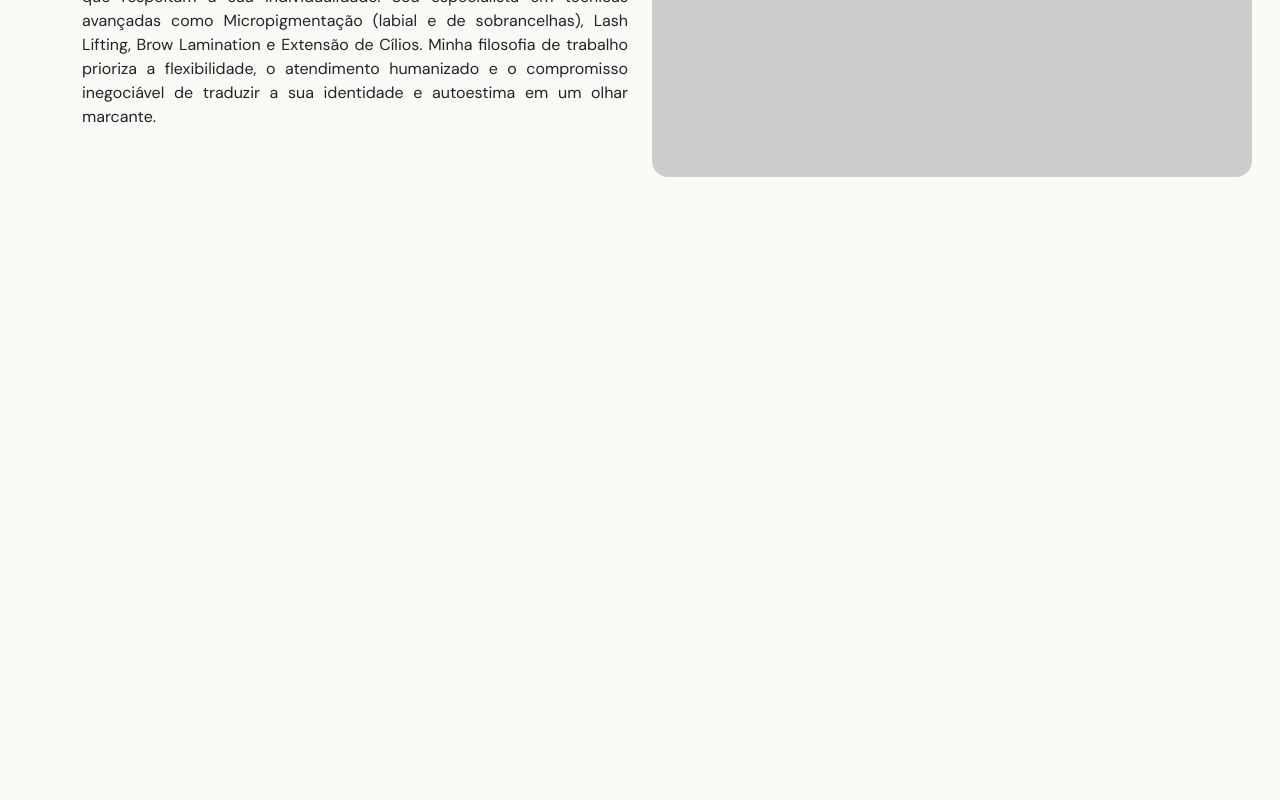
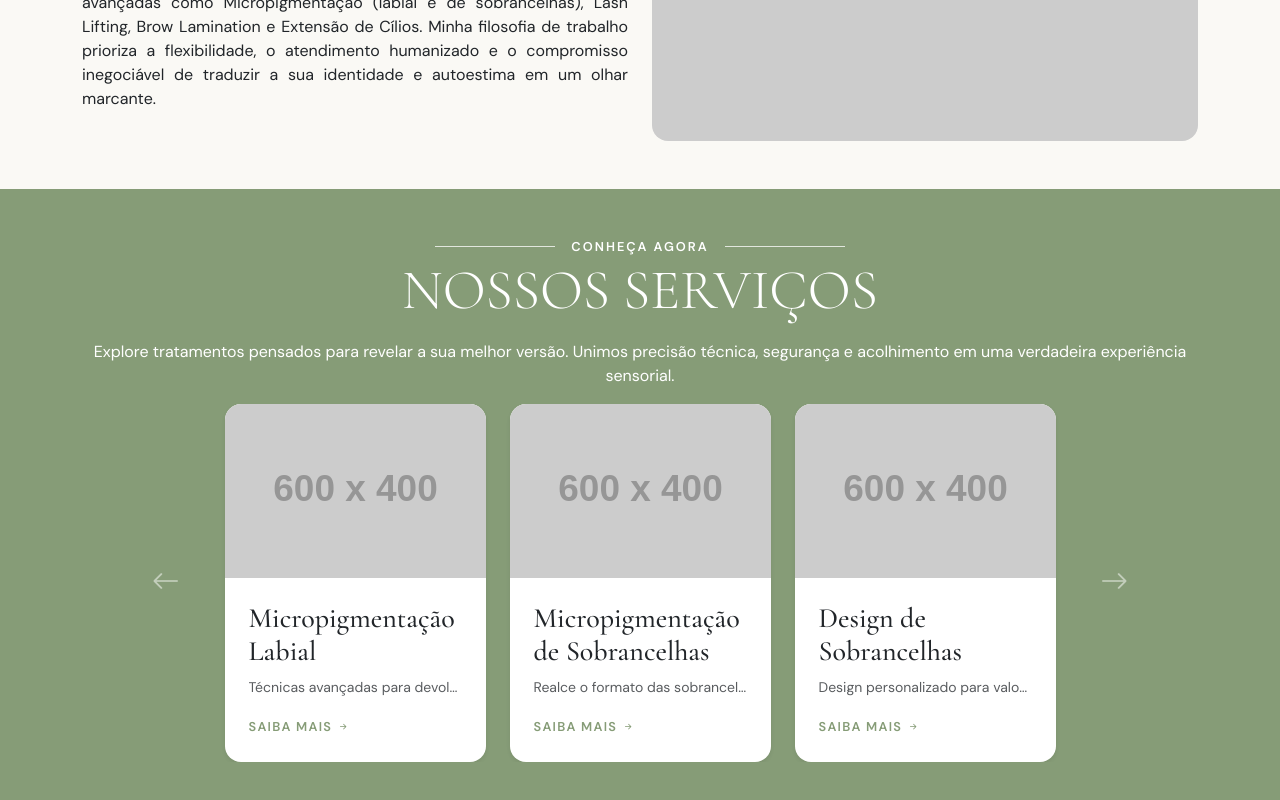
Before and after one commit to PI-FatecZL/BeJacob-Frontend, a React (Vite) app: page / in a window 1280 px wide. Shown: the part 1498-2298 px from the top of the page. Before the commit the page ends 1675 px from the top, so only its background shows below. Built offline with nearby package versions, Linux system fonts and the light colour scheme.

Commit message:
feat: implementando seção de serviços

```diff
--- a/src/assets/sass/main.scss
+++ b/src/assets/sass/main.scss
@@ -3,6 +3,7 @@ $primary: #4F694F;
 $secondary: #586949;
 $success: #869C77;
 $warning: #C5A059;
+$body: #FAF9F5;
 
 $font-sizes: (
   1: 2.5rem,
--- /dev/null
+++ b/src/components/ServiceCard.tsx
@@ -0,0 +1,22 @@
+interface ServiceCardProps {
+    title: string;
+    description: string;
+    link: string;
+}
+
+export default function ServiceCard({title, description, link}: ServiceCardProps) {
+    return (
+        <div className="card border-0 rounded-4 overflow-hidden bg-body shadow-sm h-100">
+            <img src="https://placehold.co/600x400" className="card-img-top img-fluid" alt={title} />
+            <div className="card-body p-4 text-start">
+                <h5 className="card-title cormorant-garamond-font fs-3 text-dark">{title}</h5>
+                <p className="card-text text-muted small text-truncate">
+                    {description}
+                </p>
+                <a href={link} className="text-decoration-none text-success text-uppercase fw-semibold ls-2 fs-7">
+                    Saiba mais <i className="bi bi-arrow-right-short"></i>
+                </a>
+            </div>
+        </div>
+    );
+}
--- a/src/pages/LandingPage.tsx
+++ b/src/pages/LandingPage.tsx
@@ -1,6 +1,76 @@
+import { useEffect, useState } from "react";
 import Hero from "../components/Hero";
+import ServiceCard from "../components/ServiceCard";
 
 export default function LandingPage() {
+    const services = [
+        {
+            id: 1,
+            title: "Micropigmentação Labial",
+            description:
+                "Técnicas avançadas para devolver simetria, cor natural e harmonia aos lábios.",
+            link: "#"
+        },
+        {
+            id: 2,
+            title: "Micropigmentação de Sobrancelhas",
+            description:
+                "Realce o formato das sobrancelhas com técnicas personalizadas e naturais.",
+            link: "#"
+        },
+        {
+            id: 3,
+            title: "Design de Sobrancelhas",
+            description:
+                "Design personalizado para valorizar a simetria e a harmonia do rosto.",
+            link: "#"
+        },
+        {
+            id: 4,
+            title: "Lash Lifting",
+            description:
+                "Realce os cílios naturais proporcionando curvatura e definição.",
+            link: "#"
+        },
+        {
+            id: 5,
+            title: "Henna",
+            description:
+                "Técnica para preencher e definir as sobrancelhas de maneira natural.",
+            link: "#"
+        }
+    ];
+
+    const [servicesPerSlide, setServicesPerSlide] = useState(3);
+
+    useEffect(() => {
+        const updateServicesPerSlide = () => {
+            if (window.innerWidth < 768) {
+                setServicesPerSlide(1);
+            } else if (window.innerWidth < 992) {
+                setServicesPerSlide(2);
+            } else {
+                setServicesPerSlide(3);
+            }
+        };
+
+        updateServicesPerSlide();
+
+        window.addEventListener("resize", updateServicesPerSlide);
+
+        return () => {
+            window.removeEventListener("resize", updateServicesPerSlide);
+        };
+    }, []);
+
+    const serviceGroups = [];
+
+    for (let i = 0; i < services.length; i += servicesPerSlide) {
+        serviceGroups.push(
+            services.slice(i, i + servicesPerSlide)
+        );
+    }
+
     return (
         <>
             <Hero />
@@ -30,7 +100,84 @@ export default function LandingPage() {
                             humanizado e o compromisso inegociável de traduzir a sua identidade e autoestima em um olhar marcante.</p>
                     </div>
                     <div className="col-6">
-                        <img src="https://placehold.co/600x400" className="rounded-4" alt="" />
+                        <img src="https://placehold.co/600x400" className="rounded-4 img-fluid" alt="" />
+                    </div>
+                </div>
+            </section>
+            <section id="servicos" className="mt-5 bg-success py-5">
+                <div className="container text-center mb-3">
+                    <div className="d-flex align-items-center justify-content-center gap-3 text-white">
+                        <div className="border-bottom border-white border-opacity-75 flex-grow-1" style={{ maxWidth: '120px' }}></div>
+                        <p className="text-uppercase fs-7 fw-semibold m-0 text-nowrap" style={{ letterSpacing: '2px' }}>
+                            Conheça agora
+                        </p>
+                        <div className="border-bottom border-white border-opacity-75 flex-grow-1" style={{ maxWidth: '120px' }}></div>
+                    </div>
+                    <h2 className="cormorant-garamond-font display-4 text-white text-uppercase mb-3">Nossos Serviços</h2>
+                    <p className="text-white">Explore tratamentos pensados para revelar a sua melhor versão. Unimos precisão técnica, segurança e acolhimento em uma verdadeira experiência sensorial.</p>
+                </div>
+                <div className="container">
+                    <div
+                        id="servicesCarousel"
+                        className="carousel slide services-carousel"
+                        data-bs-ride="carousel"
+                    >
+
+                        <div className="carousel-inner">
+
+                            {serviceGroups.map((group, index) => (
+
+                                <div
+                                    key={index}
+                                    className={`carousel-item ${index === 0 ? "active" : ""
+                                        }`}
+                                >
+
+                                    <div className="row align-items-stretch justify-content-center">
+
+                                        {group.map((service) => (
+
+                                            <div
+                                                key={service.id}
+                                                className="col-12 col-md-6 col-lg-3"
+                                            >
+
+                                                <ServiceCard
+                                                    title={service.title}
+                                                    description={service.description}
+                                                    link={service.link}
+                                                />
+
+                                            </div>
+
+                                        ))}
+
+                                    </div>
+
+                                </div>
+
+                            ))}
+
+                        </div>
+
+                        <button
+                            className="carousel-control-prev services-control services-control-prev"
+                            type="button"
+                            data-bs-target="#servicesCarousel"
+                            data-bs-slide="prev"
+                        >
+                            <i className="bi bi-arrow-left fs-3"></i>
+                        </button>
+
+                        <button
+                            className="carousel-control-next services-control services-control-next"
+                            type="button"
+                            data-bs-target="#servicesCarousel"
+                            data-bs-slide="next"
+                        >
+                            <i className="bi bi-arrow-right fs-3"></i>
+                        </button>
+
                     </div>
                 </div>
             </section>
```
